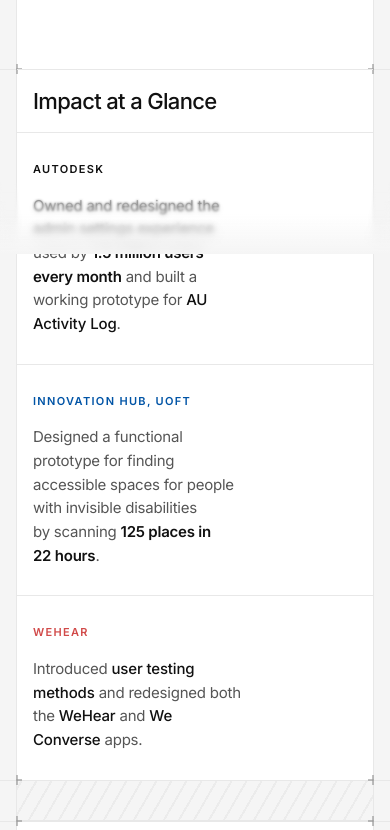
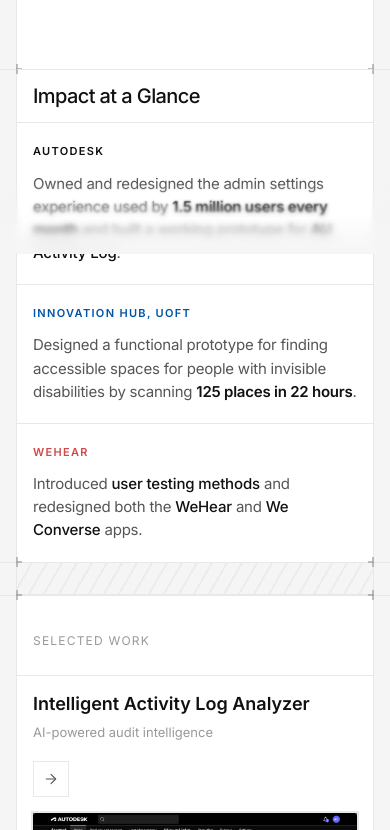
Before and after one commit to rishiashar/Portfolio, a Next.js app: page / in a window 390 px wide. Shown: the part 590-1420 px from the top of the page. Built offline with nearby package versions, Linux system fonts and the light colour scheme; a web font is replaced by a local one.

Commit message:
Polish impact section responsiveness

```diff
--- a/src/app/page.tsx
+++ b/src/app/page.tsx
@@ -1307,11 +1307,11 @@
             }}
           >
             <div
-              className="px-4 py-5 sm:px-6 sm:py-6"
+              className="px-4 py-4 sm:px-6 sm:py-5 md:py-6"
               style={{ borderBottom: "1px solid var(--page-border)" }}
             >
               <h3
-                className="max-w-[13ch] text-[22px] font-medium tracking-[-0.03em] sm:text-[28px]"
+                className="max-w-[13ch] text-[20px] font-medium tracking-[-0.03em] sm:text-[24px] md:text-[28px]"
                 style={{ color: "var(--page-fg)", lineHeight: 1.02 }}
               >
                 Impact at a Glance
@@ -1322,7 +1322,7 @@
               {experience.map((e, i) => (
                 <article
                   key={e.company}
-                  className={`px-4 py-7 sm:px-6 sm:py-8 ${
+                  className={`px-4 py-5 sm:px-6 sm:py-6 md:px-5 md:py-7 lg:px-6 lg:py-8 ${
                     i !== experience.length - 1 ? "border-b md:border-b-0 md:border-r" : ""
                   }`}
                   style={{ borderColor: "var(--page-border)" }}
@@ -1334,7 +1334,7 @@
                     {e.company}
                   </p>
                   <p
-                    className="mt-4 max-w-[22ch] text-[15px] font-normal leading-[1.58] tracking-[-0.015em] sm:mt-5 sm:max-w-none sm:text-[16px] sm:leading-[1.62]"
+                    className="mt-3 max-w-none text-[15px] font-normal leading-[1.54] tracking-[-0.015em] sm:mt-4 sm:max-w-none sm:text-[16px] sm:leading-[1.58] md:max-w-[17ch] md:text-[15px] md:leading-[1.52] lg:max-w-[20ch] lg:text-[16px] lg:leading-[1.58]"
                     style={{ color: "var(--page-fg-muted)", textWrap: "pretty" }}
                   >
                     {e.summary}
@@ -1343,7 +1343,7 @@
               ))}
             </div>
 
-            <div className="relative h-10 overflow-visible sm:h-12">
+            <div className="relative h-8 overflow-visible sm:h-12">
               <div
                 aria-hidden="true"
                 className="pointer-events-none absolute left-1/2 top-0 z-10 h-px w-screen -translate-x-1/2"
```
